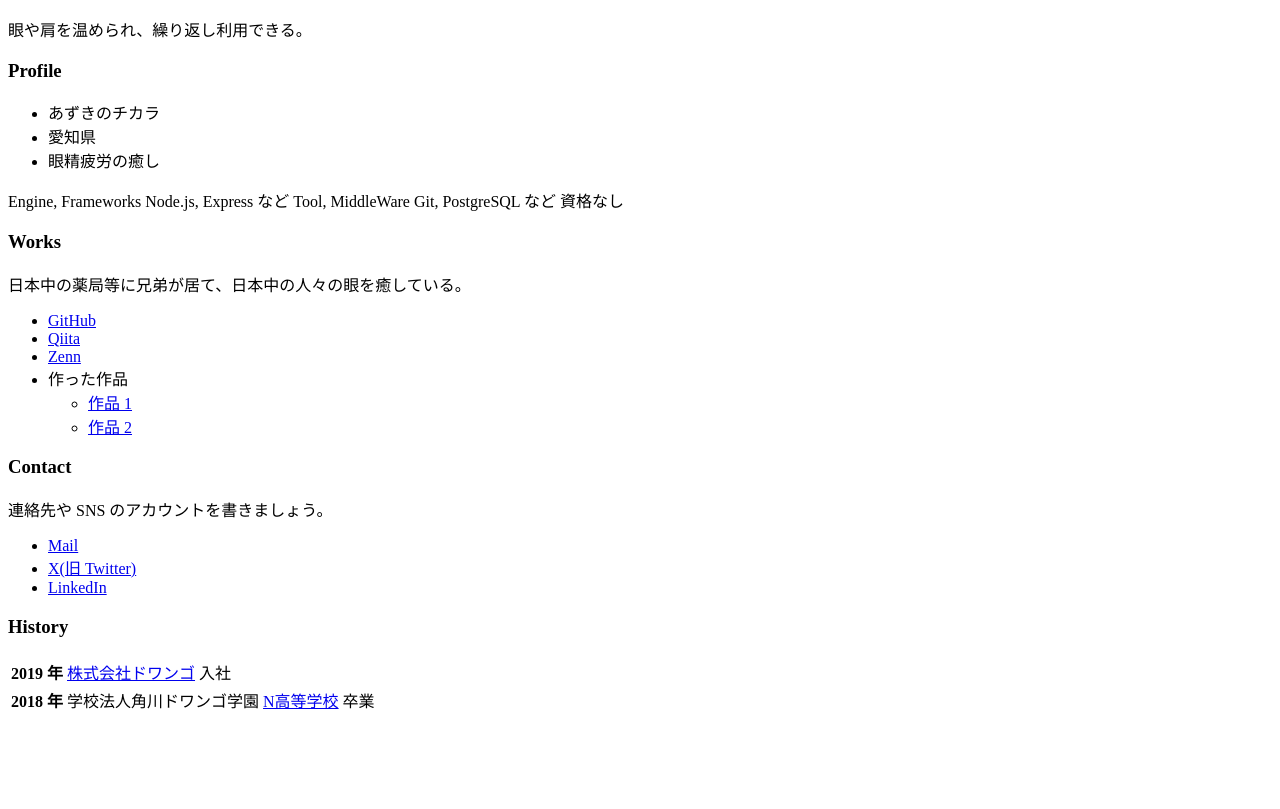
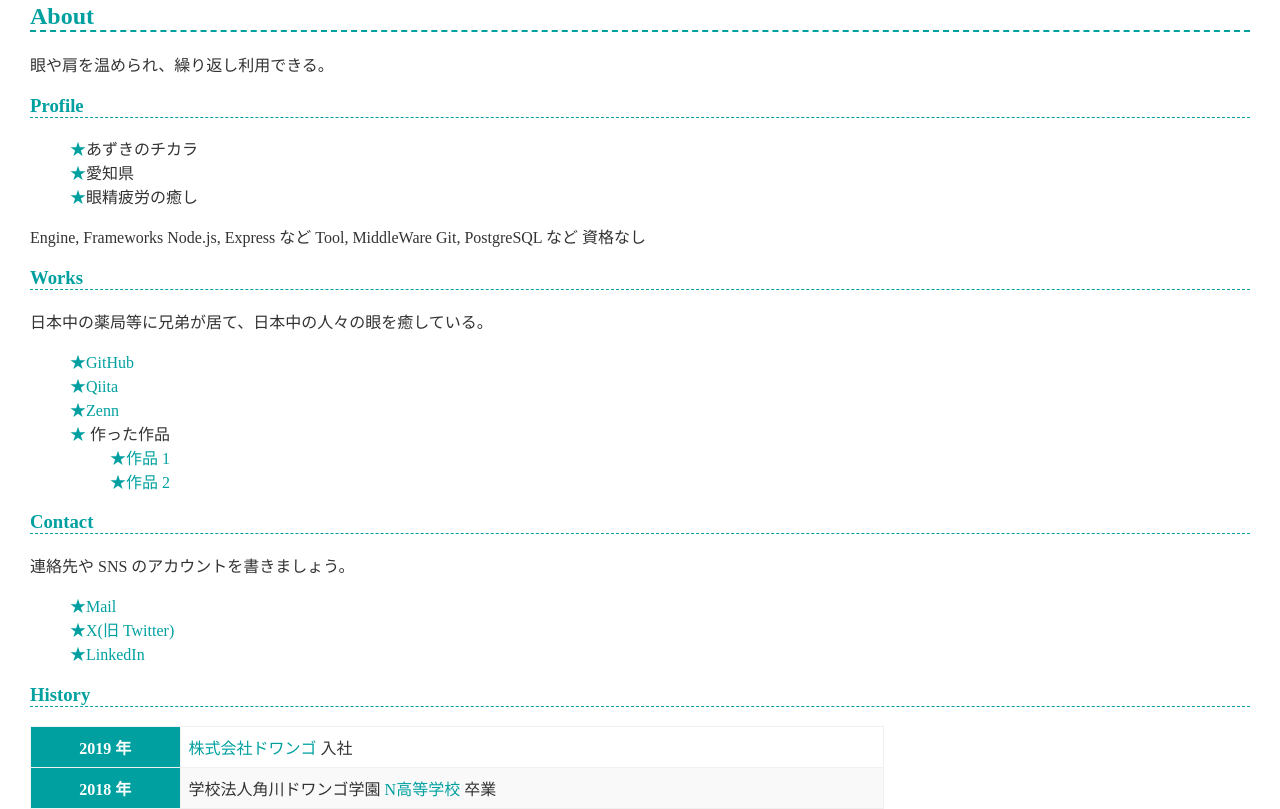
Before and after one commit to AzukinoTikara/AzukinoTikara.github.io, a plain HTML site: page index.html in a window 1280 px wide. Shown: the part 119-928 px from the top of the page. Before the commit the page ends 842 px from the top, so only its background shows below. Drawn offline with Linux system fonts and the light colour scheme.

Commit message:
Update index.html

```diff
--- a/index.html
+++ b/index.html
@@ -3,7 +3,7 @@
 <head>
   <meta charset="UTF-8">
   <meta name="viewport" content="width=device-width, initial-scale=1.0">
-  <link href="style.css" rel="stylesneel">
+  <link href="style.css" rel="stylesheet">
   <title>ハンドルネームのポートフォリオ</title>
 </head>
 <body>
```
